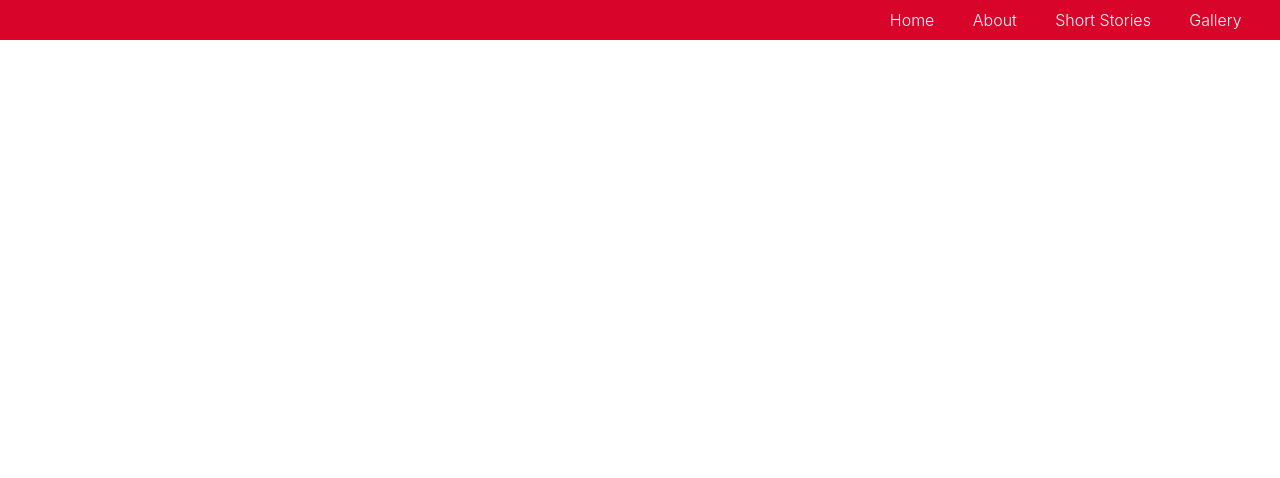
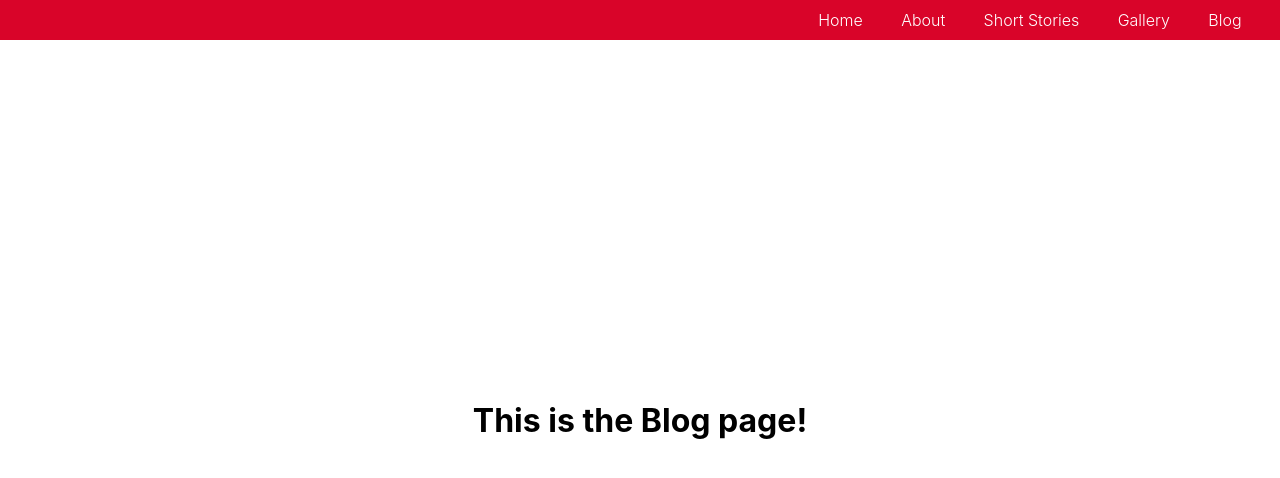
Before and after one commit to lyndsiWilliams/kathleen-kidder, a React (Create React App) app in the folder client/: page /blog in a window 1280 px wide. Shown: the top 478 px of the page. Built offline with nearby package versions, Linux system fonts and the light colour scheme.

Commit message:
Blog skeleton created

```diff
--- a/client/src/App.js
+++ b/client/src/App.js
@@ -6,6 +6,7 @@ import Home from './components/Home';
 import About from './components/About';
 import ShortStories from './components/ShortStories';
 import Gallery from './components/Gallery';
+import Blog from './components/Blog';
 // Styling
 import './App.css';
 import './styles/styles.css';
@@ -20,6 +21,7 @@ function App() {
           <Route path="/about" component={About} />
           <Route path="/short-stories" component={ShortStories} />
           <Route path="/gallery" component={Gallery} />
+          <Route path="/blog" component={Blog} />
         </Switch>
       </Router>
     </div>
--- /dev/null
+++ b/client/src/components/Blog.js
@@ -0,0 +1,9 @@
+const Blog = () => {
+  return (
+    <div className="blog">
+      <h1>This is the Blog page!</h1>
+    </div>
+  );
+};
+
+export default Blog;
--- a/client/src/components/NavBar.js
+++ b/client/src/components/NavBar.js
@@ -9,6 +9,7 @@ const NavBar = () => {
       <Link to="/about">About</Link>
       <Link to="/short-stories">Short Stories</Link>
       <Link to="/gallery">Gallery</Link>
+      <Link to="/blog">Blog</Link>
     </div>
   );
 };
--- /dev/null
+++ b/client/src/styles/_blog.scss
@@ -0,0 +1,3 @@
+.blog {
+  @include fullScreenCentered(row);
+}
--- a/client/src/styles/styles.css
+++ b/client/src/styles/styles.css
@@ -104,4 +104,21 @@
   border: solid #003e1f 3px;
   border-radius: 10px;
 }
+
+.blog {
+  height: 95vh;
+  display: -webkit-box;
+  display: -ms-flexbox;
+  display: flex;
+  -webkit-box-pack: center;
+      -ms-flex-pack: center;
+          justify-content: center;
+  -webkit-box-align: center;
+      -ms-flex-align: center;
+          align-items: center;
+  -webkit-box-orient: horizontal;
+  -webkit-box-direction: normal;
+      -ms-flex-direction: row;
+          flex-direction: row;
+}
 /*# sourceMappingURL=styles.css.map */
--- a/client/src/styles/styles.scss
+++ b/client/src/styles/styles.scss
@@ -6,3 +6,4 @@
 @import './about';
 @import './gallery';
 @import './shortStories';
+@import './blog';
```
Also changed, not shown: 2 other files (tests, documents, lock files or other folders).
